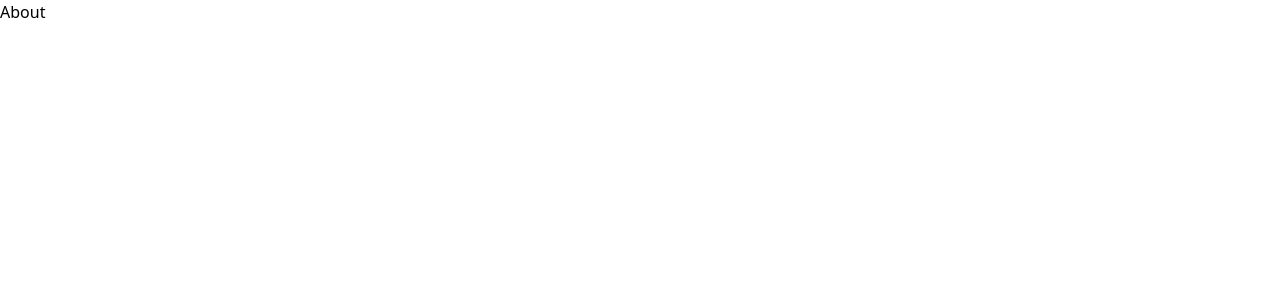
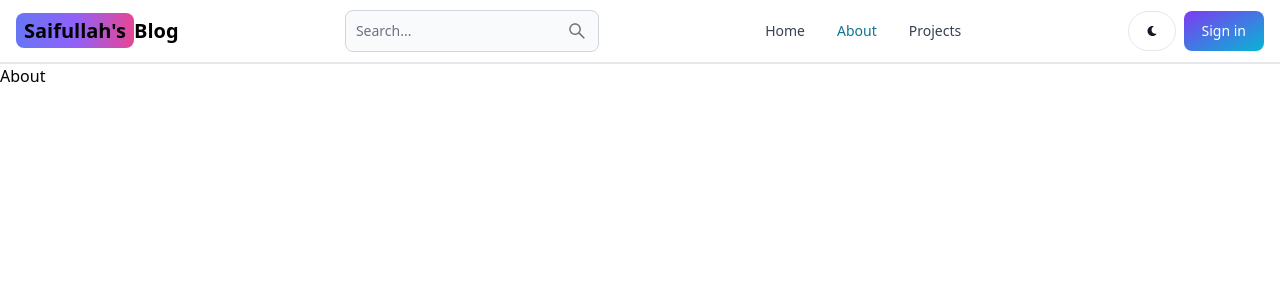
Before and after one commit to Saifullah-Afridi/blog-app-MERN-stack, a React (Vite) app in the folder client/: page /about in a window 1280 px wide. Shown: the top 300 px of the page. Built offline with nearby package versions, Linux system fonts and the light colour scheme.

Commit message:
header component completed client side

```diff
--- a/client/package.json
+++ b/client/package.json
@@ -10,8 +10,11 @@
     "preview": "vite preview"
   },
   "dependencies": {
+    "flowbite": "^2.3.0",
+    "flowbite-react": "^0.10.1",
     "react": "^18.3.1",
     "react-dom": "^18.3.1",
+    "react-icons": "^5.2.1",
     "react-router-dom": "^6.23.1"
   },
   "devDependencies": {
--- a/client/src/App.jsx
+++ b/client/src/App.jsx
@@ -5,10 +5,12 @@ import Dashboard from "./pages/Dashboard";
 import SignIn from "./pages/SignIn";
 import SignUp from "./pages/SignUp";
 import Projects from "./pages/Projects";
+import Header from "./components/Header";
 
 const App = () => {
   return (
     <BrowserRouter>
+      <Header></Header>
       <Routes>
         <Route path="/" element={<Home />} />
         <Route path="/about" element={<About />} />
--- /dev/null
+++ b/client/src/components/Header.jsx
@@ -0,0 +1,57 @@
+import React from "react";
+import { Button, Navbar, TextInput } from "flowbite-react";
+import { Link, useLocation } from "react-router-dom";
+import { AiOutlineSearch } from "react-icons/ai";
+import { FaMoon } from "react-icons/fa";
+
+const Header = () => {
+  const location = useLocation();
+  const { pathname } = location;
+  return (
+    <Navbar className="border-b-2 text-sm sm:text-xl ">
+      <Link to="/" className="self-center    whitespace-nowrap font-semibold">
+        <span className="bg-gradient-to-r from-indigo-500 via-purple-500 to-pink-500 rounded-lg py-1 px-2">
+          Saifullah's
+        </span>
+        Blog
+      </Link>
+      <form>
+        <TextInput
+          type="text"
+          placeholder="Search..."
+          rightIcon={AiOutlineSearch}
+          className="hidden lg:inline w-12 h-10"
+        />
+      </form>
+      <Button color="gray" className="lg:hidden rounded-full">
+        <AiOutlineSearch />
+      </Button>
+
+      <Navbar.Collapse>
+        <Navbar.Link as="div" active={pathname === "/"}>
+          <Link to="/">Home</Link>
+        </Navbar.Link>
+        <Navbar.Link as="div" active={pathname === "/about"}>
+          <Link to="/about">About</Link>
+        </Navbar.Link>
+        <Navbar.Link as="div" active={pathname === "/projects"}>
+          <Link to="/projects">Projects</Link>
+        </Navbar.Link>
+      </Navbar.Collapse>
+      <div className="flex gap-2 md:order-2">
+        <Button
+          color="gray"
+          className="rounded-full hidden sm:inline w-12 h-10"
+        >
+          <FaMoon />
+        </Button>
+        <Link to="/sign-in">
+          <Button gradientDuoTone="purpleToBlue">Sign in</Button>
+        </Link>
+        <Navbar.Toggle />
+      </div>
+    </Navbar>
+  );
+};
+
+export default Header;
--- a/client/tailwind.config.js
+++ b/client/tailwind.config.js
@@ -1,8 +1,10 @@
+const flowbite = require("flowbite-react/tailwind");
+
 /** @type {import('tailwindcss').Config} */
 export default {
-  content: ["./index.html", "./src/**/*.{js,ts,jsx,tsx}"],
+  content: ["./index.html", "./src/**/*.{js,ts,jsx,tsx}", flowbite.content()],
   theme: {
     extend: {},
   },
-  plugins: [],
+  plugins: [flowbite.plugin()],
 };
```
Also changed, not shown: 1 other file (tests, documents, lock files or other folders).
